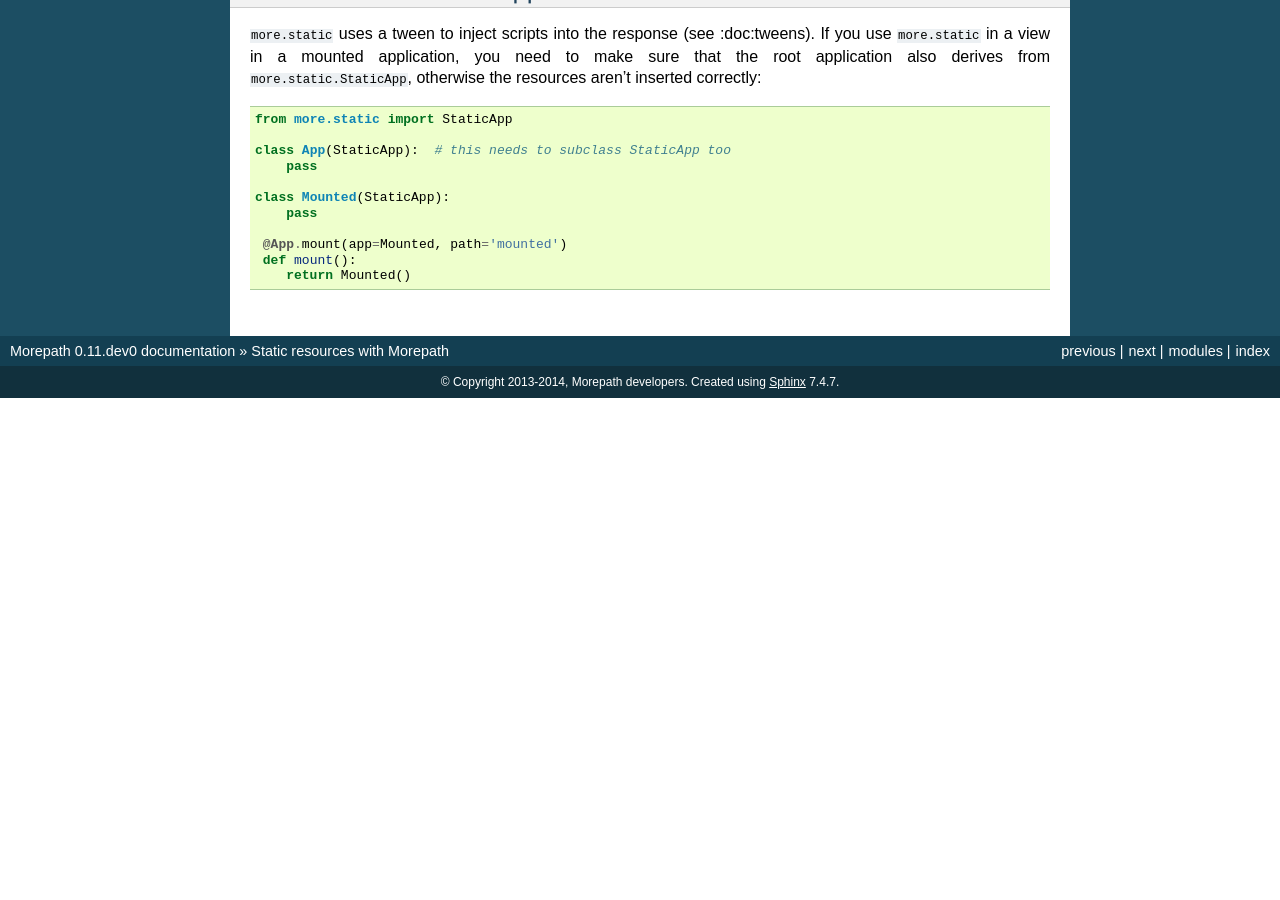
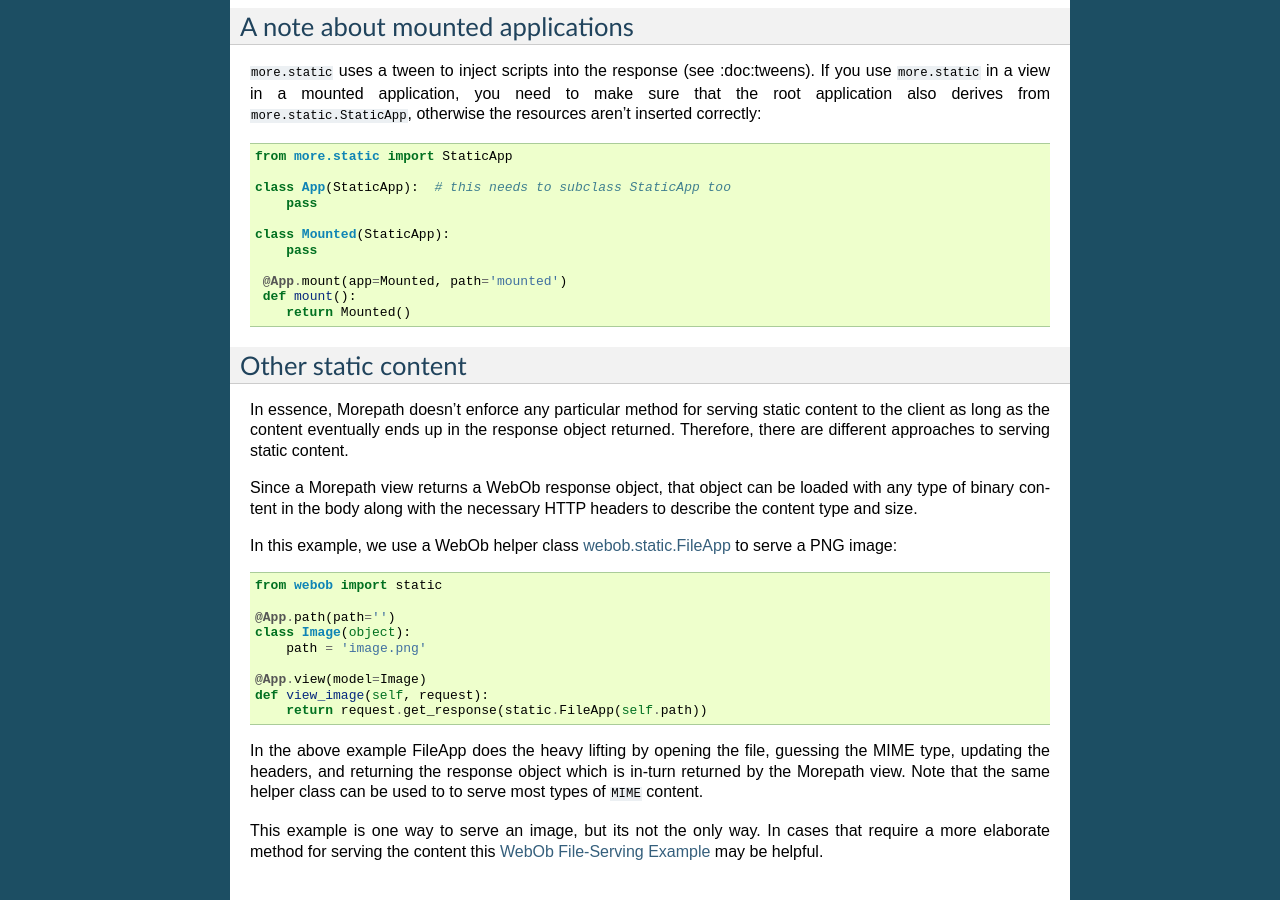
Before and after one commit to morepath/morepath, a Sphinx documentation site: the page built from doc/more.static.rst, in a window 1280 px wide and 900 px high, scrolled down 3630 px. Built offline with Sphinx 7.4.7, drawn with Linux system fonts in a browser that asks for light colours; before the commit the page ends 4028 px from its top, so only the background shows below that; some of the changed text lies outside the part shown.

Commit message:
Document method for serving images. Fixes #314

```diff
--- a/doc/more.static.rst
+++ b/doc/more.static.rst
@@ -5,18 +5,22 @@ Introduction
 ------------
 
 A modern client-side web application is built around JavaScript and
-CSS. The code is in files that is served by the web server too.
+CSS. A web server is responsible for serving these and other types
+of static content such as images to the client.
 
 Morepath does not include in itself a way to serve these static
 resources. Instead it leaves the task to other WSGI components you can
 integrate with the Morepath WSGI component. Examples of such systems
-that can be integrated through WSGI are BowerStatic_, Fanstatic_ and
-Webassets_.
+that can be integrated through WSGI are BowerStatic_, Fanstatic_,
+Webassets_, and webob.static_.
 
-We will focus on BowerStatic integration here. We recommend you read
-its documentation, but we provide a small example of how to
-integrate it here that should help you get started. You can find
-all the example code in the `github repo`_.
+Examples will focus on BowerStatic integration to demonstrate a method
+for serving JavaScript and CSS. To demonstrate a method for serving
+other static resources such as an image we will use webob.static.
+
+We recommend you read the BowerStatic documentation, but we provide a
+small example of how to integrate it here that should help you get
+started. You can find all the example code in the `github repo`_.
 
 .. _BowerStatic: http://bowerstatic.readthedocs.org
 
@@ -25,6 +29,8 @@ all the example code in the `github repo`_.
 .. _Webassets: http://webassets.readthedocs.org/
 
 .. _`github repo`: https://github.com/morepath/morepath_static
+
+.. _webob.static: http://webob.readthedocs.org/en/latest/modules/static.html
 
 Application layout
 ------------------
@@ -252,3 +258,42 @@ inserted correctly::
    @App.mount(app=Mounted, path='mounted')
    def mount():
       return Mounted()
+
+
+Other static content
+--------------------
+
+In essence, Morepath doesn't enforce any particular method for serving
+static content to the client as long as the content eventually ends up
+in the response object returned. Therefore, there are different
+approaches to serving static content.
+
+Since a Morepath view returns a WebOb response object, that object
+can be loaded with any type of binary content in the body along
+with the necessary HTTP headers to describe the content type and size.
+
+In this example, we use a WebOb helper class webob.static.FileApp_
+to serve a PNG image::
+
+  from webob import static
+
+  @App.path(path='')
+  class Image(object):
+      path = 'image.png'
+
+  @App.view(model=Image)
+  def view_image(self, request):
+      return request.get_response(static.FileApp(self.path))
+
+In the above example FileApp does the heavy lifting by opening
+the file, guessing the MIME type, updating the headers, and returning
+the response object which is in-turn returned by the Morepath view.
+Note that the same helper class can be used to to serve most types
+of ``MIME`` content.
+
+This example is one way to serve an image, but its not the only way.
+In cases that require a more elaborate method for serving the content
+this `WebOb File-Serving Example`_ may be helpful.
+
+.. _`WebOb File-Serving Example`: http://webob.readthedocs.org/en/latest/file-example.html
+.. _webob.static.FileApp: http://webob.readthedocs.org/en/latest/modules/static.html#webob.static.FileApp
```
